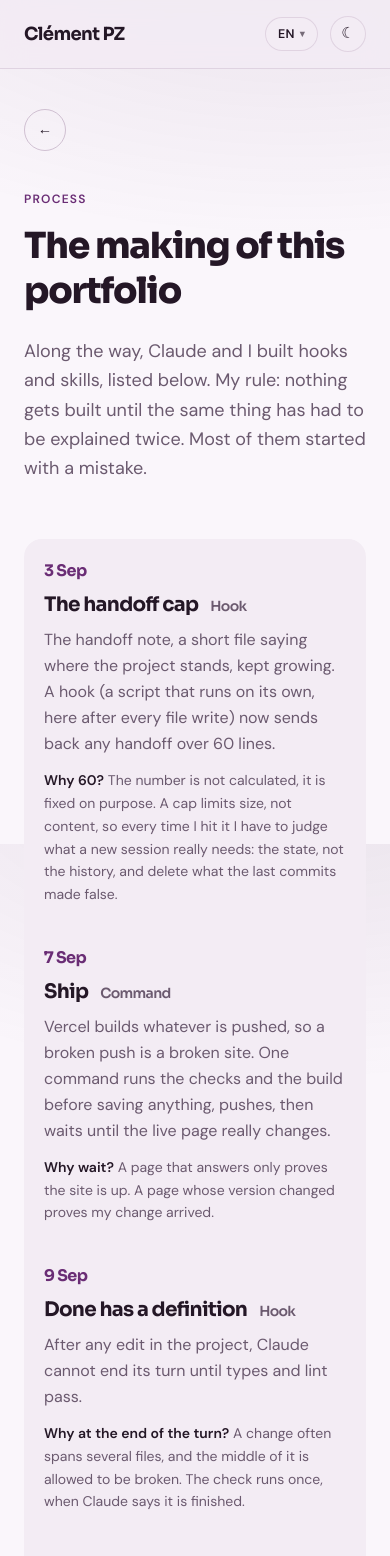
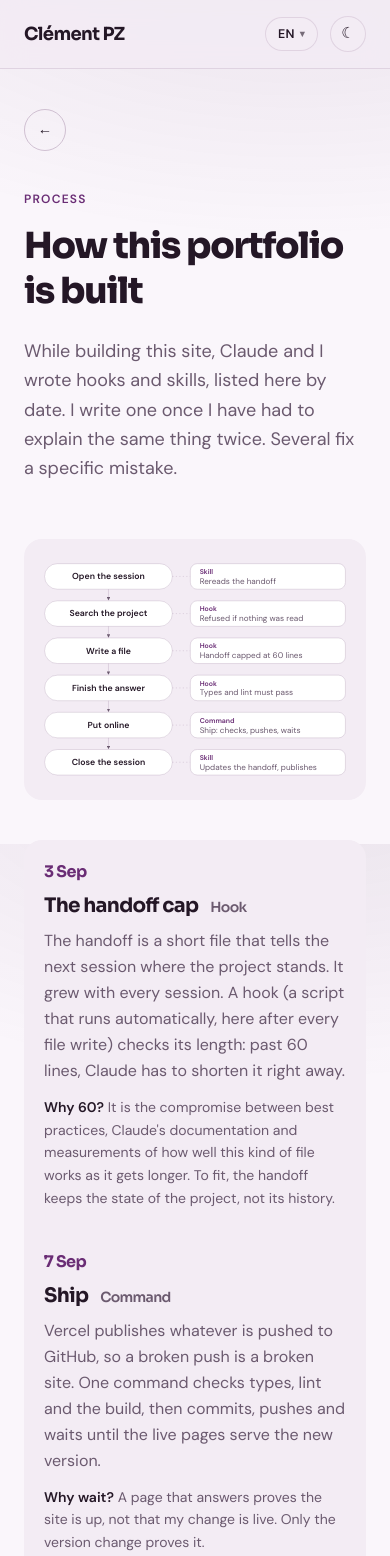
Before and after one commit to ClementPZ/clementpz-portfolio, a Next.js app: page /making-of in a window 390 px wide. Shown: the top 1556 px of the page. Built offline with nearby package versions, Linux system fonts and the light colour scheme.

Commit message:
Rewrite the making-of page and add the session flow diagram

```diff
--- a/src/app/making-of/page.tsx
+++ b/src/app/making-of/page.tsx
@@ -4,8 +4,8 @@ import { MakingOfContent } from "../../components/MakingOfContent";
 
 export const metadata: Metadata = pageMeta(
   "/making-of",
-  "The making of this portfolio · Clément PZ",
-  "The hooks and skills built along the way, each with the mistake that started it and the reason it works that way.",
+  "How this portfolio is built · Clément PZ",
+  "The hooks and skills built along the way, where they act in a session, and why each one works that way.",
 );
 
 export default function MakingOfPage() {
--- a/src/components/MakingOfContent.tsx
+++ b/src/components/MakingOfContent.tsx
@@ -4,6 +4,7 @@ import Link from "next/link";
 import { Nav } from "./Nav";
 import { Footer } from "./Footer";
 import { BackHome } from "./BackHome";
+import { MakingOfFlow } from "./MakingOfFlow";
 import { makingOfText } from "../data/i18n";
 import { useLocale } from "./LocaleProvider";
 
@@ -35,6 +36,10 @@ export function MakingOfContent() {
         >
           {t.intro}
         </p>
+
+        <div className="panel p-5 sm:p-8 mb-10">
+          <MakingOfFlow />
+        </div>
 
         <div className="panel p-5 sm:p-8">
           <ol className="space-y-10">
--- /dev/null
+++ b/src/components/MakingOfFlow.tsx
@@ -0,0 +1,65 @@
+"use client";
+
+// Schéma d'une session pour /making-of : les étapes à gauche, et à droite le
+// hook, skill ou commande qui agit à cette étape. Theme-aware + i18n
+// (makingOfText[locale].flow), la géométrie SVG reste fixe.
+import { useLocale } from "./LocaleProvider";
+import { makingOfText } from "../data/i18n";
+
+const PITCH = 64;
+const NODE_H = 44;
+
+export function MakingOfFlow() {
+  const { locale } = useLocale();
+  const t = (makingOfText[locale] ?? makingOfText.en).flow;
+  const height = 16 + (t.steps.length - 1) * PITCH + NODE_H;
+  return (
+    <svg
+      viewBox={`0 0 520 ${height}`}
+      xmlns="http://www.w3.org/2000/svg"
+      className="w-full h-auto"
+      role="img"
+      aria-labelledby="makingof-flow-title makingof-flow-desc"
+    >
+      <title id="makingof-flow-title">{t.ariaTitle}</title>
+      <desc id="makingof-flow-desc">{t.ariaDesc}</desc>
+      <defs>
+        <marker id="mf-ah" viewBox="0 0 8 8" refX="6" refY="4" markerWidth="6" markerHeight="6" orient="auto">
+          <path d="M0 0 L8 4 L0 8 z" fill="var(--text-muted)" />
+        </marker>
+      </defs>
+      <style>{`
+        .mf-t{fill:var(--text);}
+        .mf-m{fill:var(--text-muted);}
+        .mf-a{fill:var(--accent);}
+        .mf-node{fill:var(--bg-raised);stroke:var(--border-strong);stroke-width:1;}
+        .mf-spine{stroke:var(--border-strong);stroke-width:1;fill:none;}
+        .mf-dot{stroke:var(--border-strong);stroke-width:1;stroke-dasharray:2 4;fill:none;}
+      `}</style>
+
+      {t.steps.map((s, i) => {
+        const y = 8 + i * PITCH;
+        const last = i === t.steps.length - 1;
+        return (
+          <g key={s.step}>
+            <rect className="mf-node" x="1" y={y} width="220" height={NODE_H} rx="22" />
+            <text className="mf-t" x="111" y={y + 27} textAnchor="middle" fontSize="15" fontWeight="700">
+              {s.step}
+            </text>
+            {!last && (
+              <line className="mf-spine" x1="111" y1={y + NODE_H} x2="111" y2={y + PITCH - 2} markerEnd="url(#mf-ah)" />
+            )}
+            <line className="mf-dot" x1="221" y1={y + NODE_H / 2} x2="252" y2={y + NODE_H / 2} />
+            <rect className="mf-node" x="252" y={y} width="267" height={NODE_H} rx="12" />
+            <text className="mf-a" x="268" y={y + 18} fontSize="12" fontWeight="700">
+              {s.kind}
+            </text>
+            <text className="mf-m" x="268" y={y + 35} fontSize="14">
+              {s.what}
+            </text>
+          </g>
+        );
+      })}
+    </svg>
+  );
+}
--- a/src/data/i18n.ts
+++ b/src/data/i18n.ts
@@ -544,6 +544,13 @@ type MakingOfCopy = {
   kicker: string;
   title: string;
   intro: string;
+  // Schéma d'une session : une étape par ligne, et le hook, skill ou commande
+  // qui intervient à cette étape.
+  flow: {
+    ariaTitle: string;
+    ariaDesc: string;
+    steps: { step: string; kind: string; what: string }[];
+  };
   entries: {
     date: string;
     kind: string;
@@ -558,171 +565,210 @@ type MakingOfCopy = {
 export const makingOfText: { en: MakingOfCopy } & Partial<Record<Locale, MakingOfCopy>> = {
   en: {
     kicker: "Process",
-    title: "The making of this portfolio",
+    title: "How this portfolio is built",
     intro:
-      "Along the way, Claude and I built hooks and skills, listed below. My rule: nothing gets built until the same thing has had to be explained twice. Most of them started with a mistake.",
+      "While building this site, Claude and I wrote hooks and skills, listed here by date. I write one once I have had to explain the same thing twice. Several fix a specific mistake.",
+    flow: {
+      ariaTitle: "Where hooks and skills step into a session",
+      ariaDesc:
+        "A session in six steps: open, search, write a file, finish the answer, put online, close. Each step names the skill, hook or command that acts on it.",
+      steps: [
+        { step: "Open the session", kind: "Skill", what: "Rereads the handoff" },
+        { step: "Search the project", kind: "Hook", what: "Refused if nothing was read" },
+        { step: "Write a file", kind: "Hook", what: "Handoff capped at 60 lines" },
+        { step: "Finish the answer", kind: "Hook", what: "Types and lint must pass" },
+        { step: "Put online", kind: "Command", what: "Ship: checks, pushes, waits" },
+        { step: "Close the session", kind: "Skill", what: "Updates the handoff, publishes" },
+      ],
+    },
     entries: [
       {
         date: "3 Sep",
         kind: "Hook",
         title: "The handoff cap",
-        text: "The handoff note, a short file saying where the project stands, kept growing. A hook (a script that runs on its own, here after every file write) now sends back any handoff over 60 lines.",
+        text: "The handoff is a short file that tells the next session where the project stands. It grew with every session. A hook (a script that runs automatically, here after every file write) checks its length: past 60 lines, Claude has to shorten it right away.",
         whyLabel: "Why 60?",
-        why: "The number is not calculated, it is fixed on purpose. A cap limits size, not content, so every time I hit it I have to judge what a new session really needs: the state, not the history, and delete what the last commits made false.",
+        why: "It is the compromise between best practices, Claude's documentation and measurements of how well this kind of file works as it gets longer. To fit, the handoff keeps the state of the project, not its history.",
       },
       {
         date: "7 Sep",
         kind: "Command",
         title: "Ship",
-        text: "Vercel builds whatever is pushed, so a broken push is a broken site. One command runs the checks and the build before saving anything, pushes, then waits until the live page really changes.",
+        text: "Vercel publishes whatever is pushed to GitHub, so a broken push is a broken site. One command checks types, lint and the build, then commits, pushes and waits until the live pages serve the new version.",
         whyLabel: "Why wait?",
-        why: "A page that answers only proves the site is up. A page whose version changed proves my change arrived.",
+        why: "A page that answers proves the site is up, not that my change is live. Only the version change proves it.",
       },
       {
         date: "9 Sep",
         kind: "Hook",
-        title: "Done has a definition",
-        text: "After any edit in the project, Claude cannot end its turn until types and lint pass.",
-        whyLabel: "Why at the end of the turn?",
-        why: "A change often spans several files, and the middle of it is allowed to be broken. The check runs once, when Claude says it is finished.",
+        title: "Check before finishing",
+        text: "When Claude has changed files in the project, it cannot end its answer until types (data consistency across files) and lint (the code's writing rules) pass.",
+        whyLabel: "Why at the end?",
+        why: "A change often touches several files, and the code can be broken in between. So the check runs once, at the end.",
       },
       {
         date: "9 Sep",
         kind: "Skills",
-        title: "Open and close",
-        text: "The opening and closing routines were text loaded into every session, used or not. They became two skills (procedures loaded only when I ask). One reads the handoff and reports what no longer matches. The other updates it against the real files, then saves and publishes.",
-        whyLabel: "Why read the files first?",
-        why: "Several sessions run in parallel. A rewrite from an old read would erase another session's work.",
+        title: "Opening and closing a session",
+        text: "My opening and closing instructions were loaded into every session, needed or not. They are now two skills, procedures loaded only when they are needed. Opening reads the handoff and flags what no longer matches the files. Closing updates it from the files, then commits and publishes.",
+        whyLabel: "Why reread the files?",
+        why: "Several sessions run in parallel. Rewriting the handoff from an old read would erase the others' work.",
       },
       {
         date: "11 Sep",
         kind: "Rule",
         title: "Memory",
-        text: "Claude saved a note to its own memory without being asked, in the wrong file and shape. Writing there now needs my yes, and so does a push to GitHub.",
-        whyLabel: "Why a permission, not a sentence?",
-        why: "The sentence already existed, and a stronger habit had beaten it once.",
+        text: "Claude added a note to my memory without proposing it, in the wrong file and the wrong format. Writing to that file now needs my approval.",
+        whyLabel: "Why a permission?",
+        why: "The written instruction already existed and was not enough. A permission is enforced by the tool, it does not depend on Claude's judgment.",
       },
       {
         date: "15 Sep",
         kind: "Hook",
         title: "Blind search",
-        text: "The rule said to read a project's guide before searching it. A session searched blindly anyway. Now the first search is refused until something has been read.",
+        text: "Each project has a guide that says where everything is. A session searched a project without reading it. Now a search is refused until Claude has read a file of the project.",
         whyLabel: "Why?",
-        why: "I measured a session start: about 61,700 tokens, of which my own files are about 2,700. The waste was wandering, not file size.",
+        why: "On 15 September, a session started at about 61,700 tokens (the units of text Claude reads), of which 2,700 came from my files. The cost is blind searching, not file size.",
       },
     ],
     backHome: "Back to the portfolio",
   },
   fr: {
     kicker: "Process",
-    title: "Le making of de ce portfolio",
+    title: "Comment ce portfolio est construit",
     intro:
-      "En chemin, Claude et moi avons construit des hooks et des skills, listés ci-dessous. Ma règle : je ne construis rien avant d'avoir dû expliquer deux fois la même chose. La plupart sont nés d'une erreur.",
+      "Pendant la construction de ce site, Claude et moi avons écrit des hooks et des skills, listés ici par date. J'en écris un quand j'ai dû expliquer la même chose deux fois. Plusieurs corrigent une erreur précise.",
+    flow: {
+      ariaTitle: "Où interviennent les hooks et les skills dans une session",
+      ariaDesc:
+        "Une session en six étapes : ouvrir, chercher, écrire un fichier, finir la réponse, mettre en ligne, fermer. Chaque étape indique le skill, le hook ou la commande qui agit.",
+      steps: [
+        { step: "Ouvrir la session", kind: "Skill", what: "Relit le handoff" },
+        { step: "Chercher dans le projet", kind: "Hook", what: "Refusé si rien n'a été lu" },
+        { step: "Écrire un fichier", kind: "Hook", what: "Handoff limité à 60 lignes" },
+        { step: "Finir la réponse", kind: "Hook", what: "Types et lint doivent passer" },
+        { step: "Mettre en ligne", kind: "Commande", what: "Ship : vérifie, pousse, attend" },
+        { step: "Fermer la session", kind: "Skill", what: "Met à jour le handoff, publie" },
+      ],
+    },
     entries: [
       {
         date: "3 sept",
         kind: "Hook",
         title: "Le plafond du handoff",
-        text: "Le handoff, un court fichier qui dit où en est le projet, grossissait à chaque séance. Un hook (un script qui se déclenche tout seul, ici après chaque écriture de fichier) refuse désormais tout handoff de plus de 60 lignes.",
+        text: "Le handoff est un court fichier qui dit où en est le projet pour la session suivante. Il grossissait à chaque session. Un hook (un script lancé automatiquement, ici après chaque écriture de fichier) vérifie sa longueur : au-delà de 60 lignes, Claude doit le réduire tout de suite.",
         whyLabel: "Pourquoi 60 ?",
-        why: "Le chiffre est arbitraire, et c'est voulu. Un plafond limite la taille, pas le contenu : quand je l'atteins, je dois choisir ce dont une nouvelle session a vraiment besoin, l'état du projet et non son historique, et supprimer ce que les derniers commits ont rendu faux.",
+        why: "C'est le compromis entre les bonnes pratiques, la documentation de Claude et les mesures sur l'efficacité de ce type de fichier selon sa longueur. Pour tenir dedans, le handoff garde l'état du projet, pas son historique.",
       },
       {
         date: "7 sept",
         kind: "Commande",
         title: "Ship",
-        text: "Vercel publie tout ce que je pousse sur GitHub : un push cassé, c'est un site cassé. Une seule commande vérifie et compile le code avant d'enregistrer quoi que ce soit, pousse, puis attend que la page en ligne ait vraiment changé.",
+        text: "Vercel met en ligne tout ce qui est poussé sur GitHub : un push cassé, c'est un site cassé. Une commande vérifie les types, le lint et le build, puis enregistre, pousse et attend que les pages en ligne servent la nouvelle version.",
         whyLabel: "Pourquoi attendre ?",
-        why: "Une page qui répond prouve seulement que le site fonctionne. Une page dont la version a changé prouve que ma modification est arrivée.",
+        why: "Une page qui répond prouve que le site tourne, pas que ma modification est en ligne. Seul le changement de version le prouve.",
       },
       {
         date: "9 sept",
         kind: "Hook",
-        title: "Pas de « terminé » sans vérification",
-        text: "Après toute modification du projet, Claude ne peut pas conclure tant que deux vérifications ne passent pas : les types (la cohérence des données d'un fichier à l'autre) et le lint (les règles d'écriture du code).",
-        whyLabel: "Pourquoi en fin de tour ?",
-        why: "Un changement touche souvent plusieurs fichiers, et le code a le droit d'être cassé en cours de route. La vérification ne tourne qu'une fois, quand Claude dit avoir fini.",
+        title: "Vérifier avant de finir",
+        text: "Quand Claude a modifié des fichiers du projet, il ne peut pas terminer sa réponse tant que les types (la cohérence des données entre fichiers) et le lint (les règles d'écriture du code) ne passent pas.",
+        whyLabel: "Pourquoi à la fin ?",
+        why: "Une modification touche souvent plusieurs fichiers, et le code peut être cassé entre deux. La vérification tourne donc une seule fois, à la fin.",
       },
       {
         date: "9 sept",
         kind: "Skills",
-        title: "Ouvrir et clore",
-        text: "Mes routines d'ouverture et de clôture étaient du texte rechargé à chaque session, utilisé ou non. J'en ai fait deux skills (des procédures que Claude ne charge que si je les demande). À l'ouverture, il lit le handoff et signale ce qui ne correspond plus à la réalité. À la clôture, il le met à jour d'après les vrais fichiers, puis enregistre le travail et le publie.",
-        whyLabel: "Pourquoi lire les fichiers d'abord ?",
-        why: "Plusieurs sessions tournent en parallèle. Un handoff réécrit à partir d'une lecture ancienne effacerait le travail d'une autre session.",
+        title: "Ouvrir et fermer une session",
+        text: "Mes consignes d'ouverture et de fermeture étaient chargées à chaque session, qu'elles servent ou non. Ce sont maintenant deux skills, des procédures chargées seulement quand elles servent. L'ouverture lit le handoff et signale ce qui ne correspond plus aux fichiers. La fermeture le met à jour à partir des fichiers, puis enregistre et publie.",
+        whyLabel: "Pourquoi relire les fichiers ?",
+        why: "Plusieurs sessions tournent en parallèle. Réécrire le handoff à partir d'une lecture ancienne effacerait le travail des autres.",
       },
       {
         date: "11 sept",
         kind: "Règle",
         title: "Mémoire",
-        text: "Claude a inscrit une note dans sa propre mémoire sans que je le demande, dans le mauvais fichier et sous une mauvaise forme. Il lui faut maintenant mon accord pour y écrire, et aussi pour pousser vers GitHub.",
-        whyLabel: "Pourquoi une autorisation plutôt qu'une phrase ?",
-        why: "La phrase existait déjà, et une habitude de Claude plus forte qu'elle l'avait déjà emporté une fois.",
+        text: "Claude a ajouté une note à ma mémoire sans me la proposer, dans le mauvais fichier et le mauvais format. Écrire dans ce fichier demande maintenant mon accord.",
+        whyLabel: "Pourquoi une autorisation ?",
+        why: "La consigne écrite existait déjà et n'a pas suffi. Une autorisation est appliquée par l'outil, elle ne dépend pas du jugement de Claude.",
       },
       {
         date: "15 sept",
         kind: "Hook",
         title: "Recherche à l'aveugle",
-        text: "Ma consigne disait de lire le guide d'un projet avant d'y chercher quoi que ce soit. Une session a cherché à l'aveugle quand même. Maintenant, la première recherche est refusée tant que Claude n'a rien lu dans le projet.",
-        whyLabel: "Pourquoi cette règle ?",
-        why: "J'ai mesuré le démarrage d'une session : environ 61 700 tokens (les unités de texte que Claude lit), dont 2 700 seulement viennent de mes propres fichiers. Ce qui coûtait cher, c'était de chercher sans savoir où, pas la taille de mes fichiers.",
+        text: "Chaque projet a un guide qui dit où se trouve chaque chose. Une session a cherché dans un projet sans le lire. Désormais, une recherche est refusée tant que Claude n'a lu aucun fichier du projet.",
+        whyLabel: "Pourquoi ?",
+        why: "Le 15 septembre, une session démarrait à environ 61 700 tokens (les unités de texte que Claude lit), dont 2 700 venaient de mes fichiers. Ce qui coûte, ce sont les recherches à l'aveugle, pas la taille des fichiers.",
       },
     ],
     backHome: "Retour au portfolio",
   },
   es: {
     kicker: "Process",
-    title: "El making of de este portafolio",
+    title: "Cómo está hecho este portafolio",
     intro:
-      "Por el camino, Claude y yo construimos hooks y skills, listados abajo. Mi regla: no se construye nada hasta que la misma cosa haya tenido que explicarse dos veces. La mayoría nació de un error.",
+      "Mientras construíamos este sitio, Claude y yo escribimos hooks y skills, listados aquí por fecha. Escribo uno cuando he tenido que explicar lo mismo dos veces. Varios corrigen un error concreto.",
+    flow: {
+      ariaTitle: "Dónde intervienen los hooks y los skills en una sesión",
+      ariaDesc:
+        "Una sesión en seis pasos: abrir, buscar, escribir un archivo, terminar la respuesta, publicar, cerrar. Cada paso indica el skill, el hook o el comando que actúa.",
+      steps: [
+        { step: "Abrir la sesión", kind: "Skill", what: "Relee el handoff" },
+        { step: "Buscar en el proyecto", kind: "Hook", what: "Rechazado si no se leyó nada" },
+        { step: "Escribir un archivo", kind: "Hook", what: "Handoff limitado a 60 líneas" },
+        { step: "Terminar la respuesta", kind: "Hook", what: "Tipos y lint deben pasar" },
+        { step: "Publicar", kind: "Comando", what: "Ship: verifica, sube, espera" },
+        { step: "Cerrar la sesión", kind: "Skill", what: "Actualiza el handoff, publica" },
+      ],
+    },
     entries: [
       {
         date: "3 sep",
         kind: "Hook",
         title: "El tope del handoff",
-        text: "El handoff, un archivo corto que dice cómo va el proyecto, no paraba de crecer. Un hook (un script que corre solo, aquí después de cada escritura de archivo) devuelve ahora cualquier handoff de más de 60 líneas.",
+        text: "El handoff es un archivo corto que le dice a la siguiente sesión cómo va el proyecto. Crecía en cada sesión. Un hook (un script que se ejecuta solo, aquí después de cada escritura de archivo) comprueba su longitud: pasadas las 60 líneas, Claude tiene que acortarlo enseguida.",
         whyLabel: "¿Por qué 60?",
-        why: "El número no está calculado, está fijado a propósito. Un tope limita el tamaño, no el contenido: cada vez que lo alcanzo tengo que juzgar qué necesita de verdad una sesión nueva, el estado y no el historial, y borrar lo que los últimos commits dejaron falso.",
+        why: "Es el punto de equilibrio entre las buenas prácticas, la documentación de Claude y las mediciones de eficacia de este tipo de archivo según su longitud. Para caber, el handoff guarda el estado del proyecto, no su historial.",
       },
       {
         date: "7 sep",
         kind: "Comando",
         title: "Ship",
-        text: "Vercel construye todo lo que se sube, así que un push roto es un sitio roto. Un solo comando ejecuta los checks y el build antes de guardar nada, hace el push y espera a que la página en línea cambie de verdad.",
+        text: "Vercel publica todo lo que se sube a GitHub: un push roto es un sitio roto. Un comando verifica los tipos, el lint y el build, luego guarda, sube y espera a que las páginas en línea sirvan la nueva versión.",
         whyLabel: "¿Por qué esperar?",
-        why: "Una página que responde solo prueba que el sitio está arriba. Una página cuya versión cambió prueba que mi cambio llegó.",
+        why: "Una página que responde prueba que el sitio funciona, no que mi cambio esté en línea. Solo el cambio de versión lo prueba.",
       },
       {
         date: "9 sep",
         kind: "Hook",
-        title: "«Terminado» tiene una definición",
-        text: "Tras cualquier edición en el proyecto, Claude no puede terminar su turno hasta que pasen los tipos y el lint.",
-        whyLabel: "¿Por qué al final del turno?",
-        why: "Un cambio suele abarcar varios archivos, y a la mitad puede estar roto. El check corre una sola vez, cuando Claude dice que terminó.",
+        title: "Verificar antes de terminar",
+        text: "Cuando Claude ha modificado archivos del proyecto, no puede terminar su respuesta hasta que pasen los tipos (la coherencia de los datos entre archivos) y el lint (las reglas de escritura del código).",
+        whyLabel: "¿Por qué al final?",
+        why: "Un cambio suele tocar varios archivos, y el código puede estar roto entre medias. Por eso la verificación corre una sola vez, al final.",
       },
       {
         date: "9 sep",
         kind: "Skills",
-        title: "Abrir y cerrar",
-        text: "Las rutinas de apertura y cierre eran texto cargado en cada sesión, se usara o no. Pasaron a ser dos skills (procedimientos que se cargan solo cuando los pido). Una lee el handoff e indica lo que ya no coincide. La otra lo actualiza según los archivos reales, y luego guarda y publica.",
-        whyLabel: "¿Por qué leer primero los archivos?",
-        why: "Varias sesiones corren en paralelo. Reescribir a partir de una lectura vieja borraría el trabajo de otra sesión.",
+        title: "Abrir y cerrar una sesión",
+        text: "Mis instrucciones de apertura y cierre se cargaban en cada sesión, sirvieran o no. Ahora son dos skills, procedimientos que se cargan solo cuando hacen falta. La apertura lee el handoff y señala lo que ya no coincide con los archivos. El cierre lo actualiza a partir de los archivos, luego guarda y publica.",
+        whyLabel: "¿Por qué releer los archivos?",
+        why: "Varias sesiones corren en paralelo. Reescribir el handoff a partir de una lectura antigua borraría el trabajo de las demás.",
       },
       {
         date: "11 sep",
         kind: "Regla",
         title: "Memoria",
-        text: "Claude guardó una nota en su propia memoria sin que se lo pidiera, en el archivo equivocado y con la forma equivocada. Escribir ahí ahora requiere mi visto bueno, y un push a GitHub también.",
-        whyLabel: "¿Por qué un permiso y no una frase?",
-        why: "La frase ya existía, y un hábito más fuerte ya la había vencido una vez.",
+        text: "Claude añadió una nota a mi memoria sin proponérmela, en el archivo equivocado y con el formato equivocado. Escribir en ese archivo ahora requiere mi visto bueno.",
+        whyLabel: "¿Por qué un permiso?",
+        why: "La instrucción escrita ya existía y no bastó. Un permiso lo aplica la herramienta, no depende del criterio de Claude.",
       },
       {
         date: "15 sep",
         kind: "Hook",
         title: "Búsqueda a ciegas",
-        text: "La regla decía leer la guía de un proyecto antes de buscar en él. Una sesión buscó a ciegas igual. Ahora la primera búsqueda se rechaza hasta que se haya leído algo.",
+        text: "Cada proyecto tiene una guía que dice dónde está cada cosa. Una sesión buscó en un proyecto sin leerla. Ahora una búsqueda se rechaza mientras Claude no haya leído ningún archivo del proyecto.",
         whyLabel: "¿Por qué?",
-        why: "Medí el arranque de una sesión: unos 61 700 tokens, de los cuales mis propios archivos son unos 2 700. El desperdicio era divagar, no el tamaño de los archivos.",
+        why: "El 15 de septiembre, una sesión arrancaba con unos 61 700 tokens (las unidades de texto que Claude lee), de los cuales 2 700 venían de mis archivos. Lo que cuesta son las búsquedas a ciegas, no el tamaño de los archivos.",
       },
     ],
     backHome: "Volver al portafolio",
```
